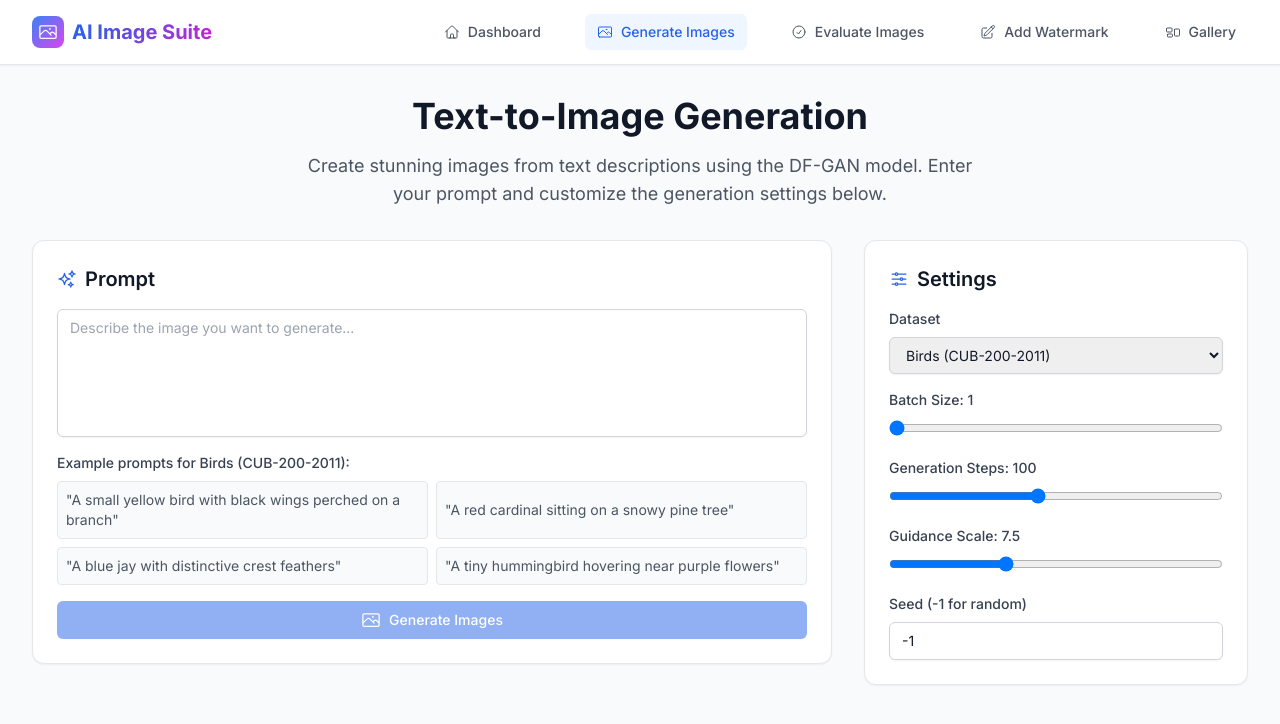
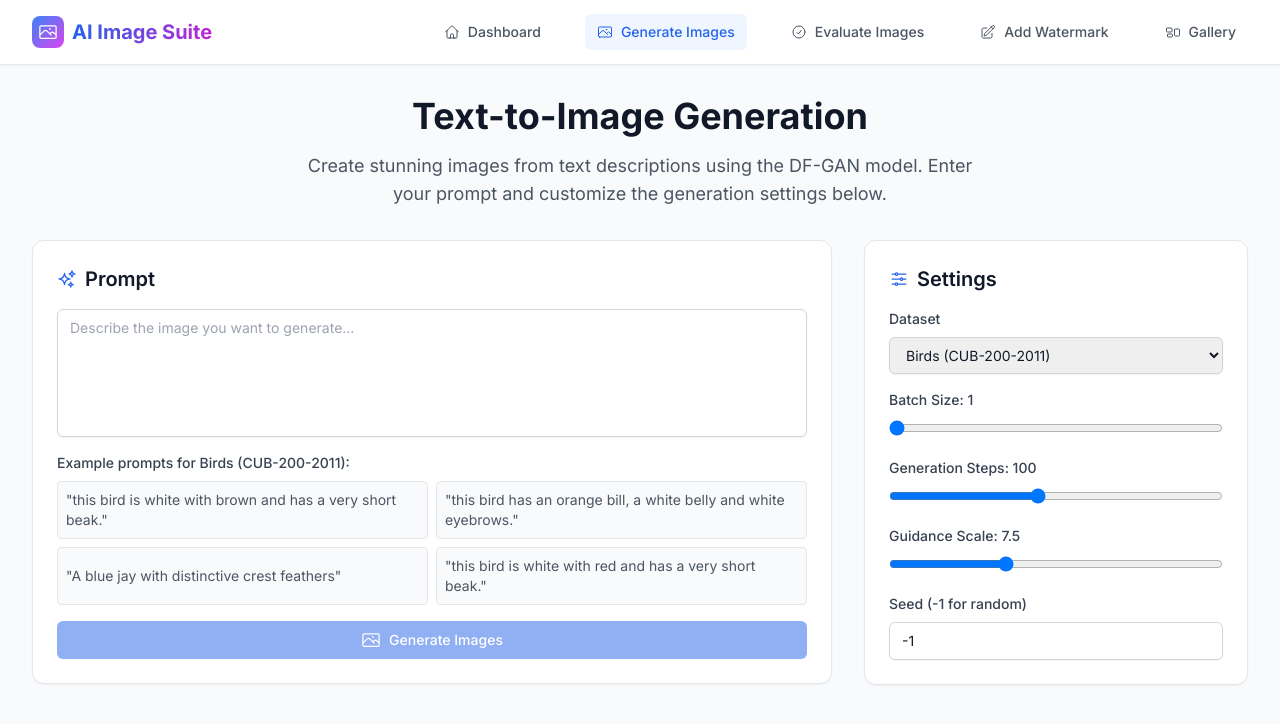
Before and after one commit to Nandan-Upadhyaya/Website_for_Text_to_Image_Watermark_framework_Module-3, a React (Create React App) app: page /generate in a window 1280 px wide. Shown: the top 724 px of the page. Built offline with nearby package versions, Linux system fonts and the light colour scheme; the HTML template or start-up script is replaced by a standard one.

Commit message:
Changed example prompts in UI

```diff
--- a/src/pages/TextToImage.js
+++ b/src/pages/TextToImage.js
@@ -18,28 +18,22 @@ const TextToImage = () => {
   const datasets = [
     { value: 'bird', label: 'Birds (CUB-200-2011)' },
     { value: 'coco', label: 'COCO Dataset' },
-    { value: 'flower', label: 'Oxford Flowers' }
+
   ];
 
   const examplePrompts = {
     bird: [
-      "A small yellow bird with black wings perched on a branch",
-      "A red cardinal sitting on a snowy pine tree",
+      "this bird is white with brown and has a very short beak.",
+      "this bird has an orange bill, a white belly and white eyebrows.",
       "A blue jay with distinctive crest feathers",
-      "A tiny hummingbird hovering near purple flowers"
+      "this bird is white with red and has a very short beak."
     ],
     coco: [
-      "A cat sitting on a wooden table in a sunny kitchen",
-      "A dog playing fetch in a green park",
-      "A bicycle leaning against a brick wall",
-      "Children playing soccer in a field"
+      "On the plate is eggs,tomatoes sausage, and some bacon.",
+      "Living room with a chair and flat screen television.",
+      "A table prepared with food is seen in this image.",
+      "A brown teddy bear sitting in front of an open book."
     ],
-    flower: [
-      "A single red rose with morning dew drops",
-      "A field of sunflowers facing the sun",
-      "Purple lavender swaying in the breeze",
-      "A bouquet of colorful tulips in spring"
-    ]
   };
 
   const handleGenerate = async () => {
```
Also changed, not shown: 1 other file (tests, documents, lock files or other folders).
